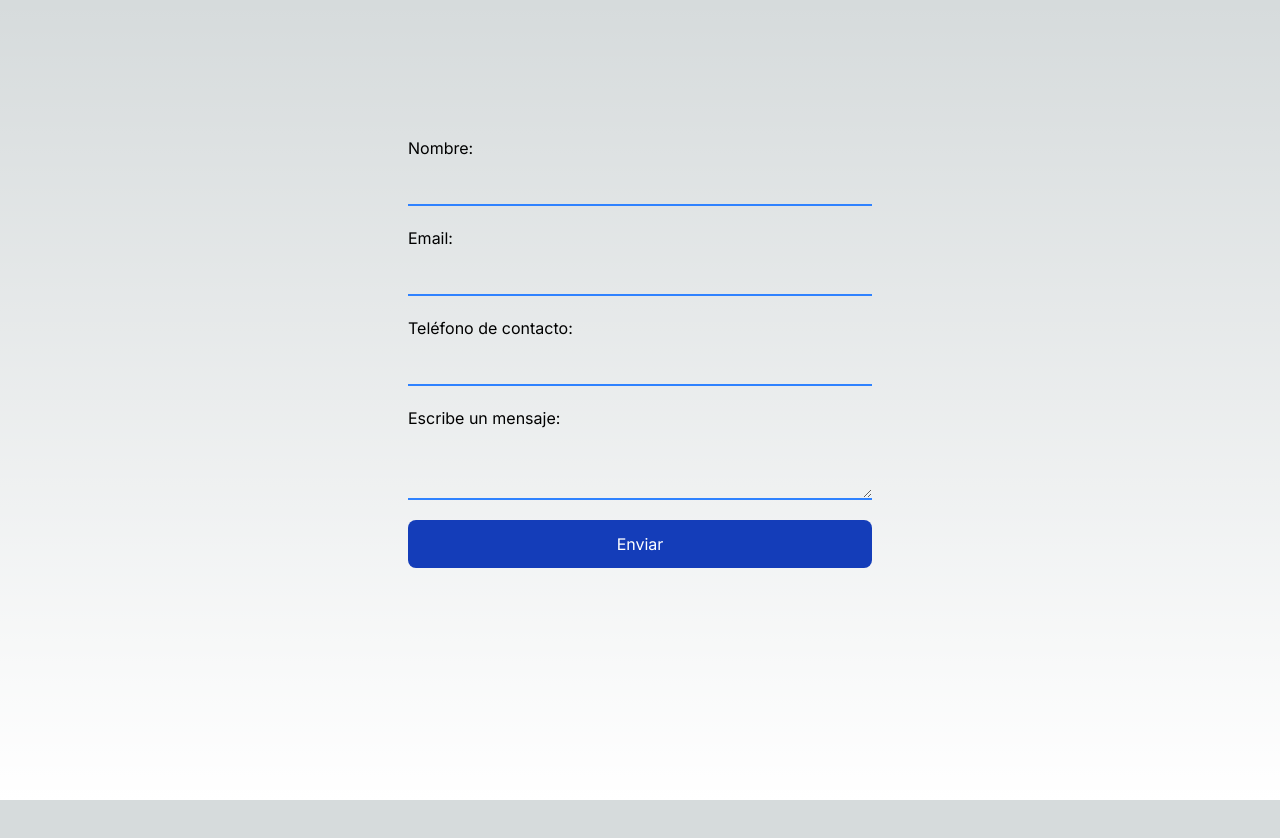
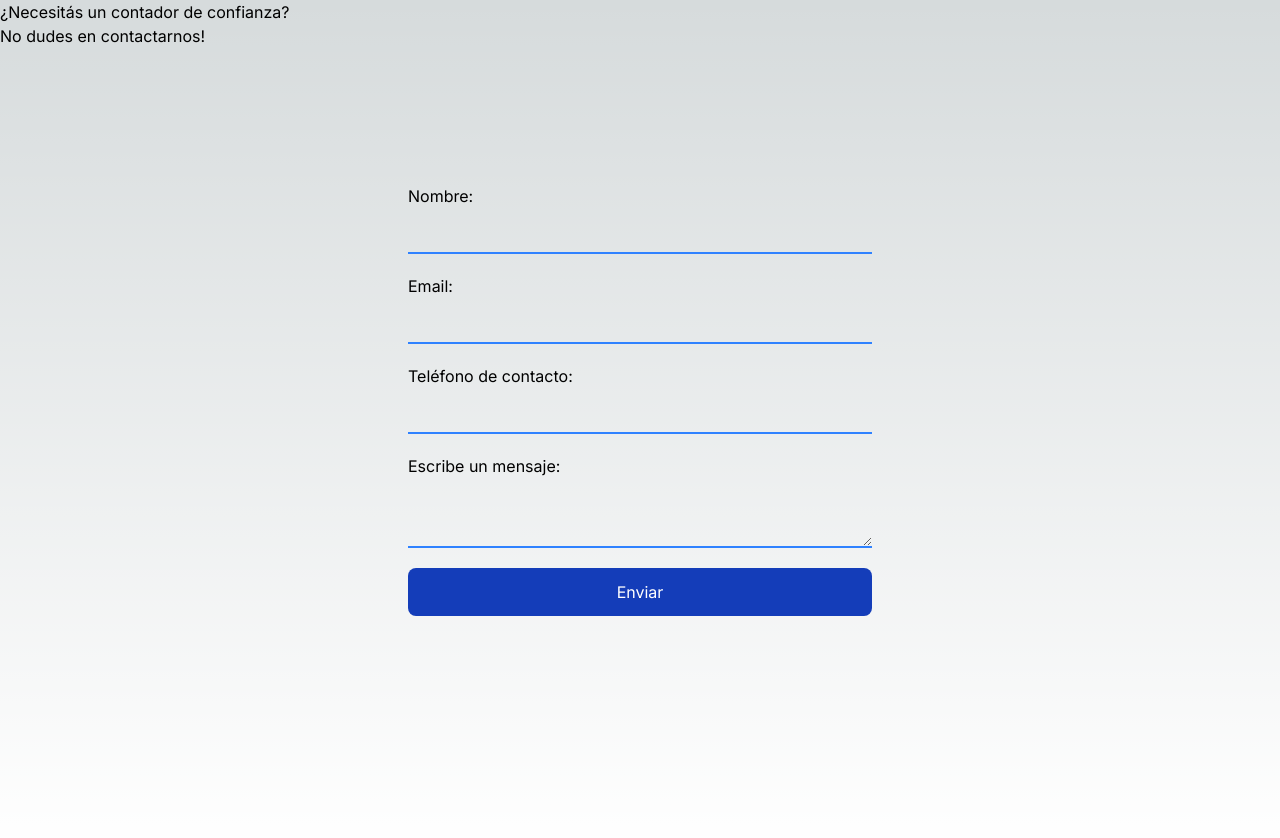
Before and after one commit to MicaelaSolorzano/Estudio-contable-Solorzano-y-Asociados, a Next.js app in the folder solorzano-asoc/: page /contact in a window 1280 px wide. Shown: the top 838 px of the page. Before the commit the page ends 800 px from the top, so only its background shows below. Built offline with nearby package versions, Linux system fonts and the light colour scheme.

Commit message:
some changes to contact us form

```diff
--- /dev/null
+++ b/solorzano-asoc/src/app/(components)/contact/page.tsx
@@ -0,0 +1,29 @@
+export default function Contact() {
+  return (
+    <section>
+      <div>
+        <h4>
+          <h2>¿Necesitás un contador de confianza?</h2>
+          No dudes en contactarnos!
+        </h4>
+      </div>
+      <div className="flex min-h-screen flex-col items-center justify-between p-24">
+        <form className="flex flex-col w-1/2 justify-between p-10 gap-5">
+          <label>Nombre:</label>
+          <input className="inpt"></input>
+
+          <label>Email:</label>
+          <input className="inpt"></input>
+
+          <label>Teléfono de contacto:</label>
+          <input className="inpt"></input>
+
+          <label>Escribe un mensaje:</label>
+          <textarea className="inpt"></textarea>
+
+          <button className="btn-bg"> Enviar</button>
+        </form>
+      </div>
+    </section>
+  );
+}
--- a/solorzano-asoc/src/app/contact/page.tsx
+++ /dev/null
@@ -1,21 +0,0 @@
-export default function Contact() {
-  return (
-    <section className="flex min-h-screen flex-col items-center justify-between p-24">
-      <form className="flex flex-col w-1/2 justify-between p-10 gap-5">
-        <label>Nombre:</label>
-        <input className="inpt"></input>
-
-        <label>Email:</label>
-        <input className="inpt"></input>
-
-        <label>Teléfono de contacto:</label>
-        <input className="inpt"></input>
-
-        <label>Escribe un mensaje:</label>
-        <textarea className="inpt"></textarea>
-
-        <button className="btn-bg"> Enviar</button>
-      </form>
-    </section>
-  );
-}
--- a/solorzano-asoc/src/app/page.tsx
+++ b/solorzano-asoc/src/app/page.tsx
@@ -1,5 +1,5 @@
 import Image from "next/image";
-import Nav from "./nav/Nav";
+import Nav from "./(components)/nav/Nav";
 
 export default function Home() {
   return (
```
Also changed, not shown: solorzano-asoc/src/app/(components)/nav/Nav.jsx (renamed from solorzano-asoc/src/app/nav/Nav.jsx).
